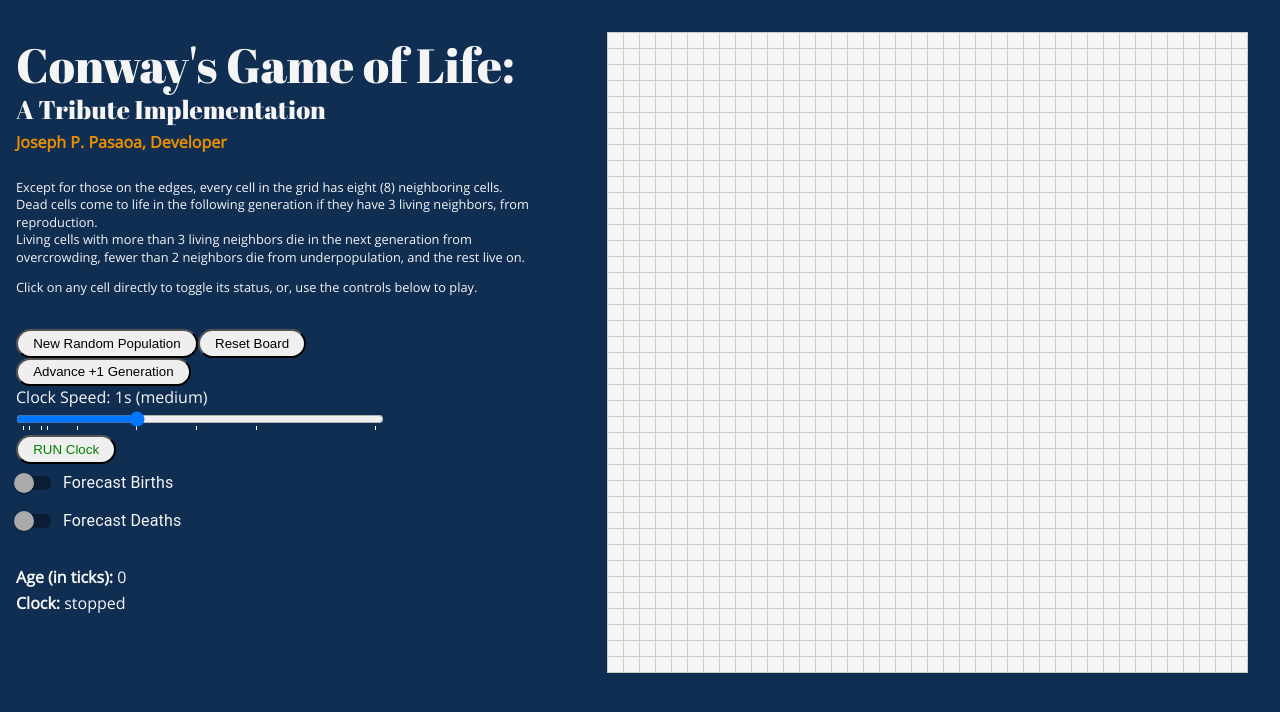
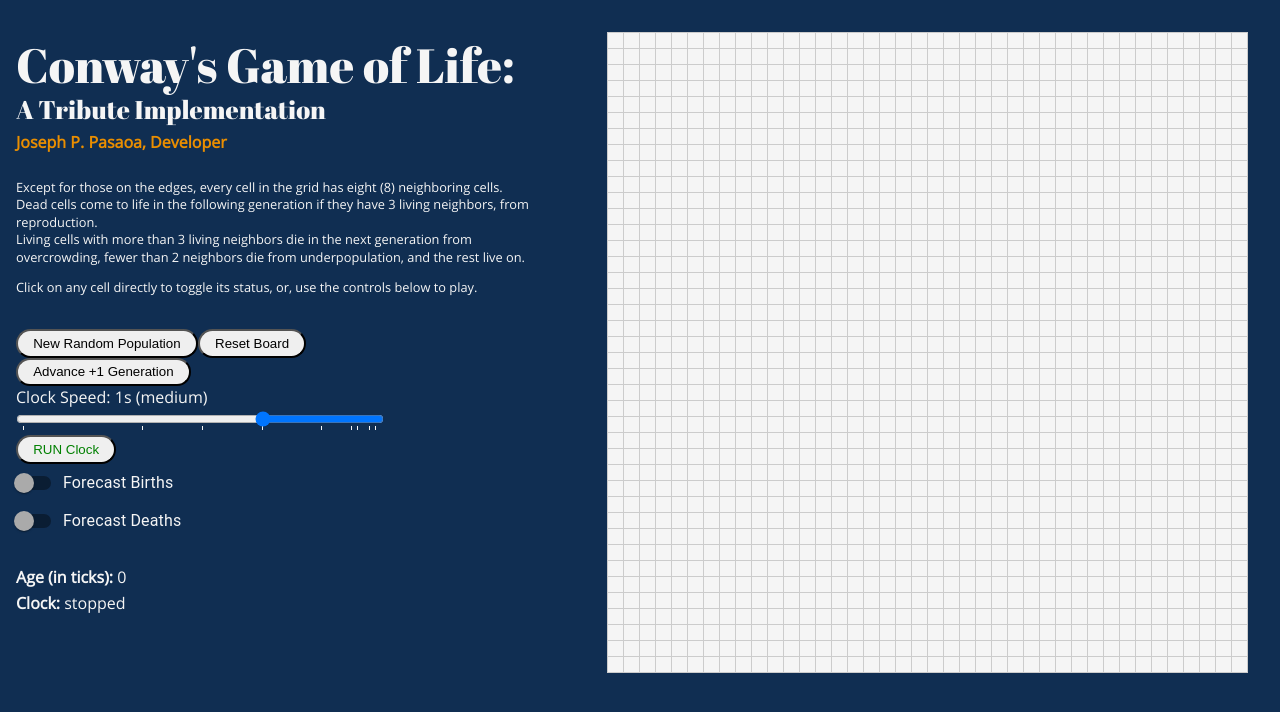
Before and after one commit to joseph-p-pasaoa/conways-game-of-life--react-ts, a React (Create React App) app: page / in a window 1280 px wide. Shown: the top 712 px of the page. Built offline with nearby package versions, Linux system fonts and the light colour scheme.

Commit message:
flip range input of tickDuration

```diff
--- a/src/App.scss
+++ b/src/App.scss
@@ -183,6 +183,7 @@ button {
 }
 
 .tickduration__rangeinput {
+    direction: rtl;
     max-width: 23rem;
     color: #f5f5f5;
 }
```
